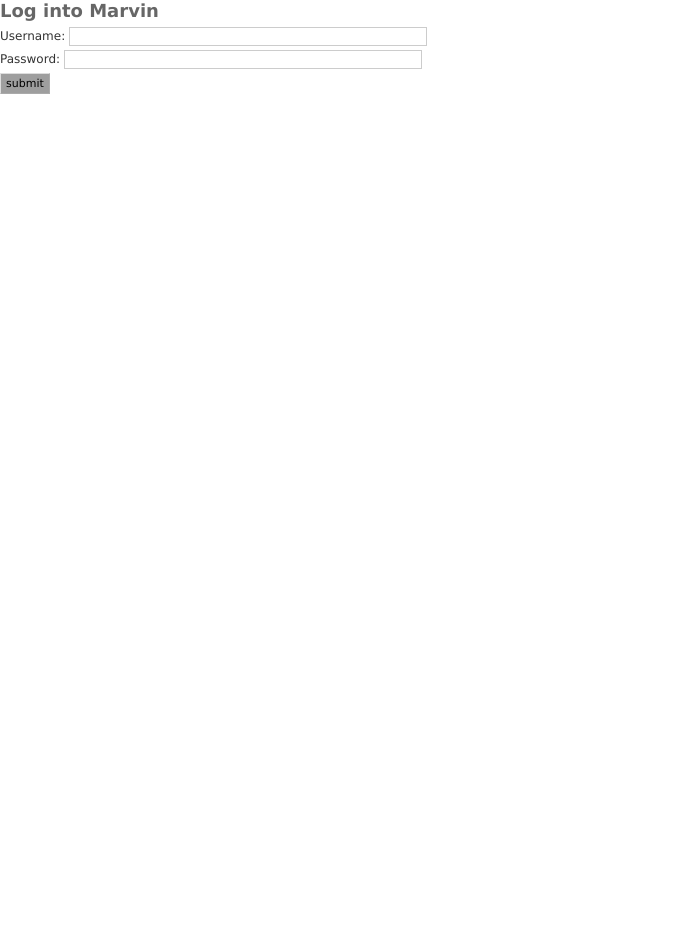
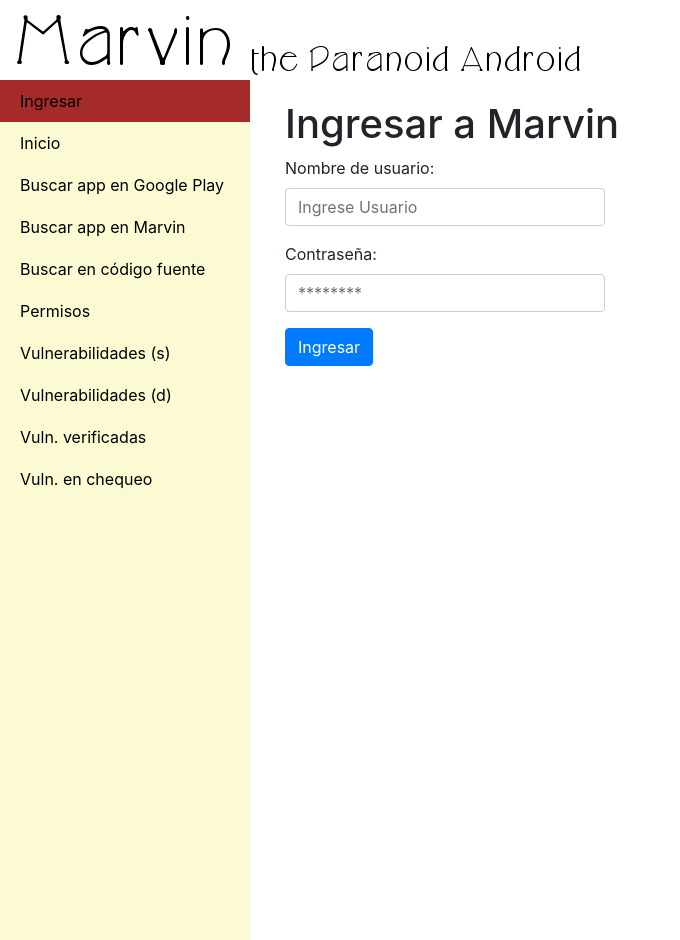
Before and after one commit to programa-stic/marvin-django, a Django app: template marvin/frontpage/templates/frontpage/login.html in a window 1280 px wide. Shown: the whole page, without its empty margins (0-680 px from the left). Run offline with Django 3.2, Linux system fonts and the light colour scheme; the template is opened without the code that fills it, so the values that code supplies are empty; some libraries are stand-ins or nearby versions; grey boxes are pictures that could not be loaded.

Commit message:
Algunos cambios a la interfaz de usuario

```diff
--- a/marvin/frontpage/forms.py
+++ b/marvin/frontpage/forms.py
@@ -25,11 +25,12 @@
 from django import forms
 
 class UploadFileForm(forms.Form):
-	#title = forms.CharField(max_length=100)
 	file = forms.FileField()
 
 class SearchForm(forms.Form):
-	terms = forms.CharField(label = "Search terms", max_length=100)
+	terms = forms.CharField(label = "Criterio de busqueda", max_length=100)
+	terms.widget = forms.TextInput(attrs={'size': 15})
 
 class CommentForm(forms.Form):
 	text = forms.CharField(label="Comentario")
+	text.widget = forms.TextInput(attrs={'size': 15})
--- a/marvin/frontpage/static/frontpage/style.css
+++ b/marvin/frontpage/static/frontpage/style.css
@@ -864,3 +864,7 @@
 .normal {
     background:white;
 }
+
+.user-actions{
+    background-color: brown;
+}
--- a/marvin/frontpage/templates/frontpage/base.html
+++ b/marvin/frontpage/templates/frontpage/base.html
@@ -27,23 +27,28 @@
         <div id="sidebar-wrapper">
             <ul class="sidebar-nav">
                 {% if user.is_authenticated %}
-                    <li><b>Bienvenido</b>, {{ user.username }}.</li>
+                    <li class='user-actions'><b>Bienvenido</b>, {{ user.username }}.</li>
                 {% else %}
-                    <li><a href="/frontpage/login/">Log in.</a></li>
-            {% endif %}
-            <li><a href="/frontpage/">Home</a></li>
-            <li><a href="/user_crud/">Administrar Usuarios</a></li>
-            <li><a href="/frontpage/upload/">Subir archivo</a></li>
-            <li><a href="/frontpage/search_googleplay/">Buscar app en Google Play</a>
-            <li><a href="/frontpage/search_app/">Buscar app en Marvin</a>
-            <li><a href="/frontpage/flush_queue/">Resetear agentes</a>
-            <li><a href="/frontpage/search_source/">Buscar en código</a>
-            <li><a href="/frontpage/ListaPermisos">Permisos</a></li>
-            <li><a href="/frontpage/static_vulns/">Vulnerabilidades (s)</a>
-            <li><a href="/frontpage/dynamic_vulns/">Vulnerabilidades (d)</a>
-            <li><a href="/frontpage/verified_vulns/">Vuln. verificadas</a>
-            <li><a href="/frontpage/enabled_vulns/">Vuln. en chequeo</a>
-            {% if user.is_authenticated %}<li><a href="/frontpage/logout/">Logout</a></li> {% endif %}
+                    <li class='user-actions'><a href="/frontpage/login/">Ingresar</a></li>
+                {% endif %}
+                <li><a href="/frontpage/">Inicio</a></li>
+                {% if user.is_authenticated %}
+                    <li><a href="/user_crud/">Administrar Usuarios</a></li>
+                    <li><a href="/frontpage/upload/">Subir archivo</a></li>
+                {% endif %}
+
+                <li><a href="/frontpage/search_googleplay/">Buscar app en Google Play</a></li>
+                <li><a href="/frontpage/search_app/">Buscar app en Marvin</a></li>
+
+                <li><a href="/frontpage/search_source/">Buscar en código fuente</a></li>
+                <li><a href="/frontpage/ListaPermisos">Permisos</a></li>
+                <li><a href="/frontpage/static_vulns/">Vulnerabilidades (s)</a></li>
+                <li><a href="/frontpage/dynamic_vulns/">Vulnerabilidades (d)</a></li>
+                <li><a href="/frontpage/verified_vulns/">Vuln. verificadas</a></li>
+                <li><a href="/frontpage/enabled_vulns/">Vuln. en chequeo</a></li>
+                {% if user.is_authenticated %}
+                    <li class='user-actions'><a href="/frontpage/logout/">Cerrar sesión</a></li>
+                {% endif %}
             </ul>
         </div>
         <!-- /#sidebar-wrapper -->
--- a/marvin/frontpage/templates/frontpage/index2.html
+++ b/marvin/frontpage/templates/frontpage/index2.html
@@ -13,7 +13,6 @@
             <th> DC Status </th>
     		<th> SA Status </th>
     		<th> Vulns </th>
-    		<th>  </th>
     	</tr>
     <!-- </thead> -->
     <tbody>
@@ -25,9 +24,13 @@
 		<td>{{app.DLstatus}} </td>
         <td>{{app.DCstatus}} </td>
         <td>{{app.SAstatus}} </td>
+        <td></td>
 	{% endfor %}
     </tbody>
 </table>
+{% if user.is_authenticated %}
+    <button class="btn btn-primary " href="/frontpage/flush_queue/">Resetear agentes</button>
+{% endif %}
 
 {% else %}
 	<p>No hay nada aquí, sólo unos días que se aprestan a pasar </p>
--- a/marvin/frontpage/templates/frontpage/login.html
+++ b/marvin/frontpage/templates/frontpage/login.html
@@ -1,24 +1,22 @@
-{% load staticfiles %}
-<link rel="stylesheet" type="text/css" href="{% static 'frontpage/style.css' %}" />
-<!DOCTYPE html>
-<html>
-    <head>
-        <!-- Is anyone getting tired of repeatedly entering the header over and over?? -->
-        <title>Marvin</title>
-    </head>
+{% extends "frontpage/base.html" %}
 
-    <body>
-        <h1>Log into Marvin</h1>
+{% block content %}
+       <h1>Ingresar a Marvin</h1>
 
+    {% block form %}
         <form id="login_form" method="post" action="/frontpage/login/">
             {% csrf_token %}
-            Username: <input type="text" name="username" value="" size="50" />
-            <br />
-            Password: <input type="password" name="password" value="" size="50" />
-            <br />
 
-            <input type="submit" value="submit" />
+            <div class="form-group">
+                <label for="username">Nombre de usuario:</label>
+                <input  name="username" value="" size="50" type="text" class="form-control col-4" id="usernameInput" aria-describedby="usernameHelp" placeholder="Ingrese Usuario">
+            </div>
+            <div class="form-group">
+                <label for="passwordInput">Contraseña:</label>
+                <input name="password" value="" size="12" type="password" class="form-control col-4" id="passwordInput" placeholder="********">
+            </div>
+            <button type="submit" class="btn btn-primary">Ingresar</button>
         </form>
 
-    </body>
-</html>
+    {% endblock %}
+{% endblock %}
```
